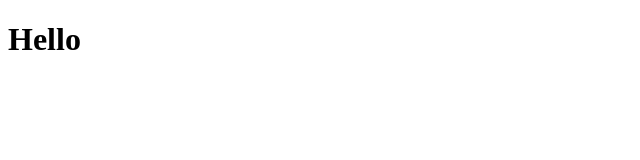
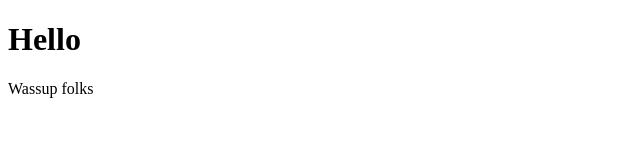
Before and after one commit to Ignotus-21/Experimentation, a plain HTML site: page index.html in a window 1280 px wide. Shown: the whole page, without its empty margins (0-640 px from the left). Drawn offline with Linux system fonts and the light colour scheme.

Commit message:
the updated file is here

```diff
--- a/index.html
+++ b/index.html
@@ -8,5 +8,6 @@
 </head>
 <body>
     <h1>Hello</h1>
+    Wassup folks
 </body>
 </html>
```
